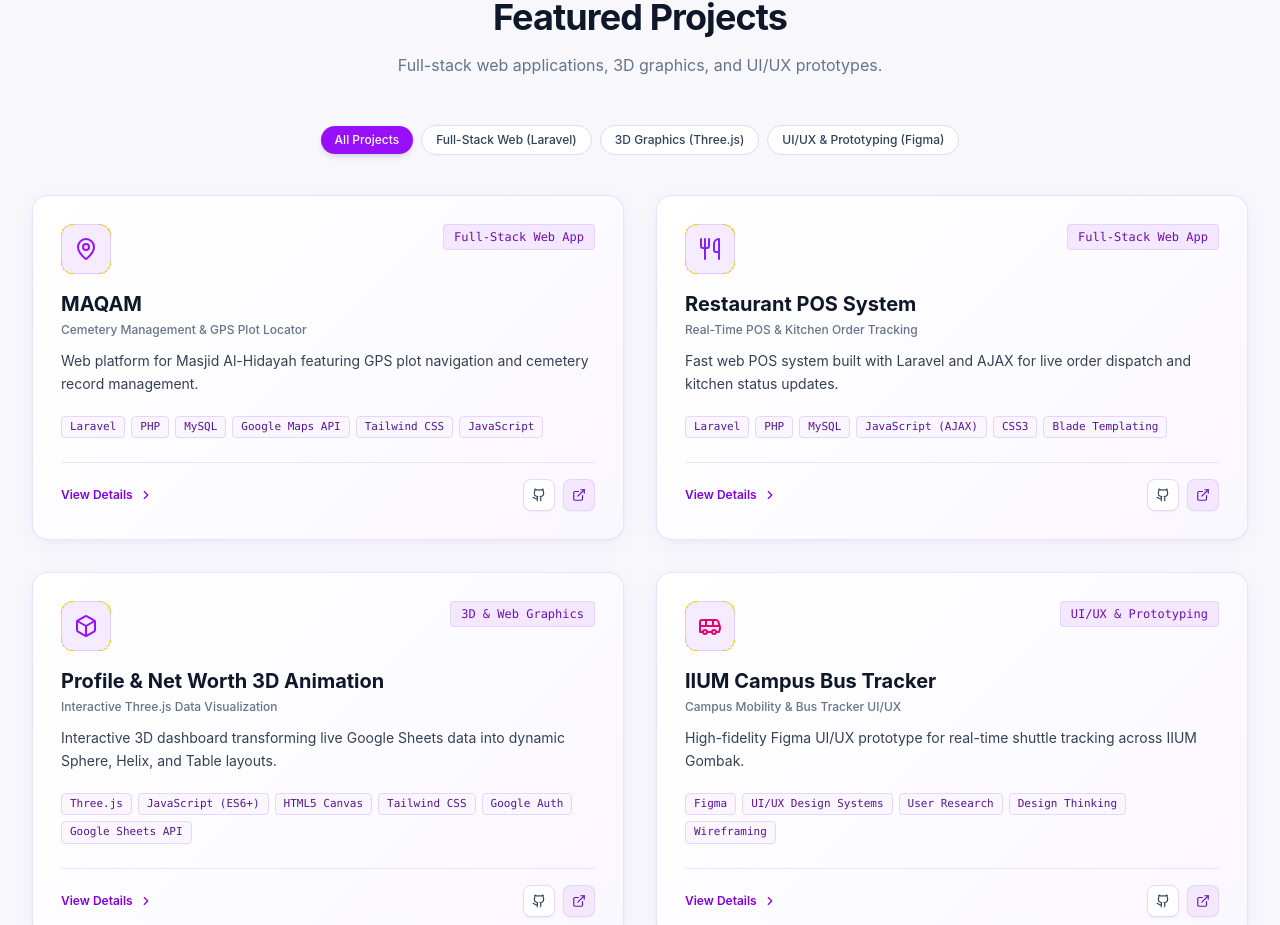
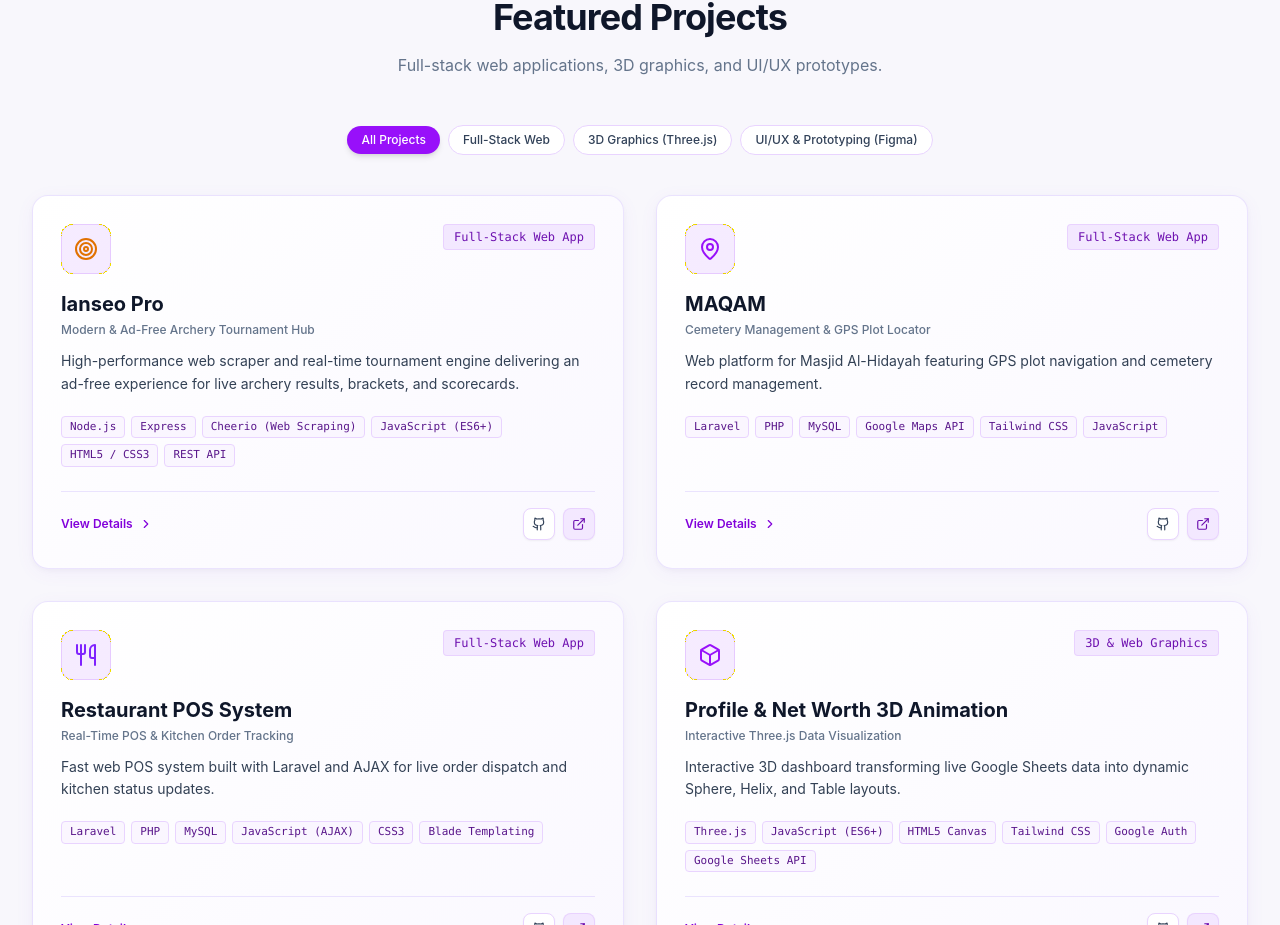
Before and after one commit to PrplWrldd/johan-portfolio, a Next.js app: page / in a window 1280 px wide. Shown: the part 4117-5042 px from the top of the page. Built offline with nearby package versions, Linux system fonts and the light colour scheme.

Commit message:
adding ianseo pro to portfolio

```diff
--- a/src/components/Projects.tsx
+++ b/src/components/Projects.tsx
@@ -7,6 +7,7 @@ import { ProjectModal } from './ProjectModal';
 import {
   FolderGit2,
   ExternalLink,
+  Target,
   MapPin,
   Utensils,
   Box,
@@ -22,6 +23,7 @@ export const Projects: React.FC = () => {
   const [activeFilter, setActiveFilter] = useState<string>('all');
 
   const projectIcons: Record<string, React.ReactNode> = {
+    'ianseo-pro': <Target className="w-6 h-6 text-amber-600 dark:text-amber-400" />,
     maqam: <MapPin className="w-6 h-6 text-purple-600 dark:text-purple-300" />,
     'restaurant-pos': <Utensils className="w-6 h-6 text-violet-600 dark:text-violet-300" />,
     'networth-3d': <Box className="w-6 h-6 text-purple-600 dark:text-purple-200" />,
@@ -75,7 +77,7 @@ export const Projects: React.FC = () => {
                 : 'bg-white dark:bg-slate-900 text-slate-700 dark:text-slate-300 border border-purple-200 dark:border-purple-950/70 hover:bg-purple-50 dark:hover:bg-purple-950/30 hover:border-purple-300'
             }`}
           >
-            Full-Stack Web (Laravel)
+            Full-Stack Web
           </button>
           <button
             type="button"
--- a/src/locales/en.ts
+++ b/src/locales/en.ts
@@ -205,6 +205,37 @@ export const en: TranslationDictionary = {
     filterAll: 'All Projects',
     items: [
       {
+        id: 'ianseo-pro',
+        title: 'Ianseo Pro',
+        subtitle: 'Modern & Ad-Free Archery Tournament Hub',
+        category: 'Full-Stack Web App',
+        summary: 'High-performance web scraper and real-time tournament engine delivering an ad-free experience for live archery results, brackets, and scorecards.',
+        detailedOverview: 'Transforms clunky, ad-saturated legacy Ianseo.net pages into an elevated, blazing-fast tournament platform with live match scraping, interactive elimination brackets, clean PDF streaming, and target practice simulation.',
+        problemStatement: 'Legacy Ianseo tournament sites are cluttered with invasive ads and tracking banners, causing slow page loads on mobile field devices and unreadable bracket navigation for athletes and coaches.',
+        solutionAndArchitecture: 'Architected with Node.js, Express, and Cheerio for sub-second HTML scraping and in-memory caching, coupled with an ad-free glassmorphism frontend featuring responsive bracket visualization, live radar, and clean JSON/CSV exports.',
+        keyFeatures: [
+          'Real-time web scraping engine with sub-second intelligent caching',
+          '100% ad-free interface stripped of AdSense overlays and tracking scripts',
+          'Interactive elimination brackets with branch connectors and live match scoring',
+          'Qualification scorecards with 10s/Xs tracking and podium highlights',
+          'Official documents explorer with direct in-app clean PDF streaming',
+          'Interactive archery target simulator & score log generator'
+        ],
+        techStack: ['Node.js', 'Express', 'Cheerio (Web Scraping)', 'JavaScript (ES6+)', 'HTML5 / CSS3', 'REST API'],
+        role: 'Creator & Full-Stack Architect',
+        githubUrl: 'https://github.com/lynx4444/ianseo-pro',
+        liveDemoUrl: 'https://ianseo-pro.vercel.app',
+        deliverables: [
+          'Cheerio-Powered Web Scraper Engine',
+          'RESTful Tournament API Endpoints',
+          'Dynamic Bracket & Match Tree Visualizer',
+          'Ad-Free Glassmorphism UI & Dark Mode',
+          'JSON / CSV Dataset Export Utility'
+        ],
+        imagePlaceholderText: 'Ianseo Pro — Live Tournament Scraper & Elimination Brackets',
+        accentColor: '#F59E0B'
+      },
+      {
         id: 'maqam',
         title: 'MAQAM',
         subtitle: 'Cemetery Management & GPS Plot Locator',
--- a/src/locales/ms.ts
+++ b/src/locales/ms.ts
@@ -205,6 +205,37 @@ export const ms: TranslationDictionary = {
     filterAll: 'Semua Projek',
     items: [
       {
+        id: 'ianseo-pro',
+        title: 'Ianseo Pro',
+        subtitle: 'Hab Kejohanan Memanah Moden & Bebas Iklan',
+        category: 'Aplikasi Web Full-Stack',
+        summary: 'Pengikis web berprestasi tinggi dan enjin kejohanan waktu nyata yang memberikan pengalaman bebas iklan untuk keputusan, carta penyingkiran, dan kad skor memanah.',
+        detailedOverview: 'Mentransformasi laman legasi Ianseo.net yang sarat iklan kepada platform kejohanan yang amat pantas dengan pengikisan perlawanan langsung, carta penyingkiran interaktif, penstriman PDF bersih, dan simulasi sasaran memanah.',
+        problemStatement: 'Laman kejohanan Ianseo legasi sarat dengan iklan pihak ketiga yang mengganggu, mengakibatkan pemuatan halaman perlahan pada peranti mudah alih di padang sasar serta carta penyingkiran yang sukar dinavigasi.',
+        solutionAndArchitecture: 'Dibina berasaskan Node.js, Express, dan Cheerio untuk pengikisan HTML sub-saat dan simpanan cache memori pintar, digandingkan dengan antara muka moden glassmorphism tanpa iklan, visualisasi carta penyingkiran responsif, dan eksport data bersih JSON/CSV.',
+        keyFeatures: [
+          'Enjin pengikis data waktu nyata dengan cache pintar sub-saat',
+          '100% bebas iklan tanpa skrip penjejak dan sepanduk AdSense',
+          'Visualisasi carta penyingkiran interaktif dengan skor perlawanan langsung',
+          'Kad skor kelayakan terperinci dengan kiraan 10s/Xs dan sorotan podium',
+          'Penjelajah dokumen rasmi dengan penstriman PDF bersih tanpa gangguan iklan',
+          'Simulator sasaran memanah interaktif dan pencatat skor panahan'
+        ],
+        techStack: ['Node.js', 'Express', 'Cheerio (Web Scraping)', 'JavaScript (ES6+)', 'HTML5 / CSS3', 'REST API'],
+        role: 'Pencipta & Arkitek Full-Stack',
+        githubUrl: 'https://github.com/lynx4444/ianseo-pro',
+        liveDemoUrl: 'https://ianseo-pro.vercel.app',
+        deliverables: [
+          'Enjin Pengikis Web Berasaskan Cheerio',
+          'Titik Akhir REST API Kejohanan',
+          'Visualizer Carta Braket & Pokok Perlawanan',
+          'Antara Muka Glassmorphism Bebas Iklan & Mod Gelap',
+          'Utiliti Eksport Set Data JSON / CSV'
+        ],
+        imagePlaceholderText: 'Ianseo Pro — Pengikis Kejohanan & Carta Penyingkiran Langsung',
+        accentColor: '#F59E0B'
+      },
+      {
         id: 'maqam',
         title: 'MAQAM',
         subtitle: 'Pengurusan Perkuburan & Carian Plot GPS',
```
